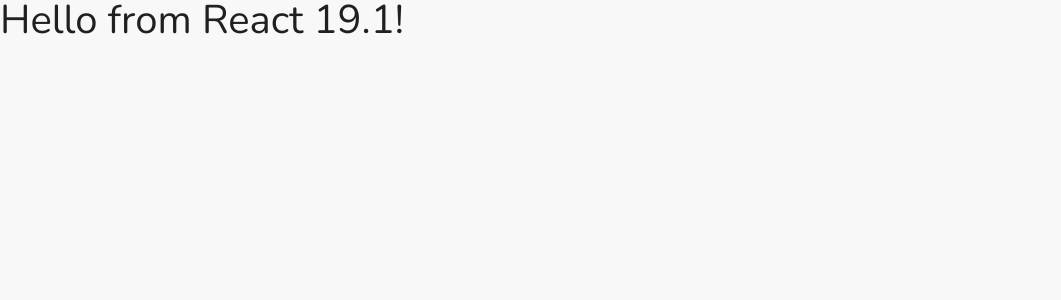
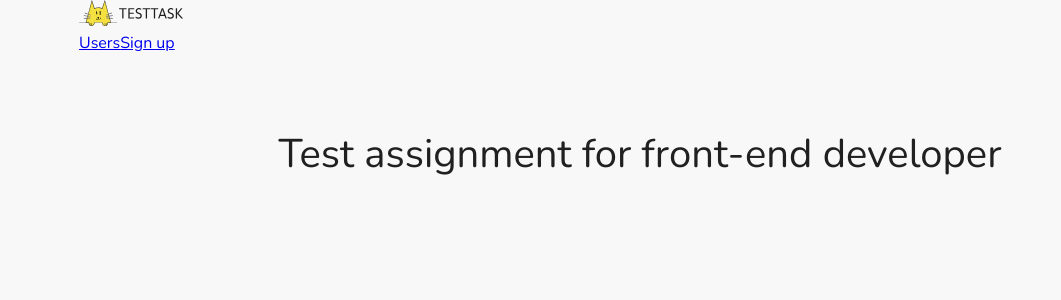
Before and after one commit to valentyna88/testtask, a React app: page / in a window 1280 px wide. Shown: the top 300 px of the page, without its empty margins (0-1061 px from the left). Built offline with nearby package versions, Linux system fonts and the light colour scheme.

Commit message:
feat(header): add Header with SVG logo and scaffold sections

```diff
--- a/src/App.jsx
+++ b/src/App.jsx
@@ -1,7 +1,27 @@
-import React from "react";
+import Layout from "./Layout";
 
 const App = () => {
-  return <h1>Hello from React 19.1!</h1>;
+  return (
+    <Layout>
+      <section id="hero" className="hero">
+        <div className="container">
+          <h1>Test assignment for front-end developer</h1>
+        </div>
+      </section>
+
+      <section id="users" className="users">
+        <div className="container">
+          <h2 className="visually-hidden">Working with GET request</h2>
+        </div>
+      </section>
+
+      <section id="signup" className="signup">
+        <div className="container">
+          <h2 className="visually-hidden">Working with POST request</h2>
+        </div>
+      </section>
+    </Layout>
+  );
 };
 
 export default App;
--- /dev/null
+++ b/src/components/Header/Header.jsx
@@ -0,0 +1,26 @@
+import logoUrl from "../../assets/sprite.svg";
+
+const Header = () => {
+  return (
+    <header className="header">
+      <div className="container header-inner">
+        <a className="header-logo" href="#hero" aria-label="Go to hero">
+          <svg width="104" height="26" aria-hidden="true">
+            <use href={`${logoUrl}#icon-logo`} />
+          </svg>
+        </a>
+
+        <nav className="header-nav">
+          <a className="header-link" href="#users">
+            Users
+          </a>
+          <a className="header-link" href="#signup">
+            Sign up
+          </a>
+        </nav>
+      </div>
+    </header>
+  );
+};
+
+export default Header;
```
Also changed, not shown: src/assets/sprite.svg (added).
